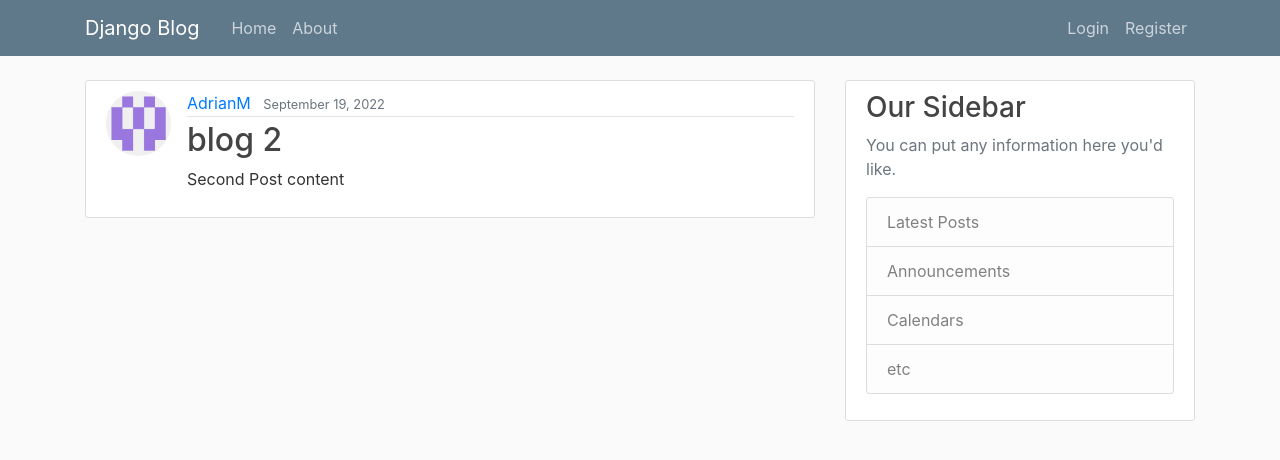
After one commit to adrian7cd/django_project, a Django app: page /post/2/ in a window 1280 px wide. The commit adds this page. Shown: the top 460 px of the page. Run offline with Django 4.2, Linux system fonts and the light colour scheme; data comes from the database, SQL or seed files in the repository; both versions use the stored data as it was after the commit; some libraries are stand-ins or nearby versions.

Commit message:
Create, Update, Delete Posts

```diff
--- a/blog/models.py
+++ b/blog/models.py
@@ -1,6 +1,7 @@
 from django.db import models
 from django.utils import timezone
 from django.contrib.auth.models import User
+from django.urls import reverse
 
 class Post(models.Model):
   title = models.CharField(max_length=100)
@@ -10,3 +11,6 @@
 
   def __str__(self):
     return self.title
+
+  def get_absolute_url(self):
+    return reverse("post-detail", kwargs={"pk": self.pk})
--- a/blog/templates/blog/base.html
+++ b/blog/templates/blog/base.html
@@ -50,6 +50,7 @@
             <!-- Navbar Right Side -->
             <div class="navbar-nav">
               {% if user.is_authenticated %}
+              <a class="nav-item nav-link" href="{% url 'post-create' %}">New Post</a>
               <a class="nav-item nav-link" href="{% url 'profile' %}">Profile</a>
               <a class="nav-item nav-link" href="{% url 'logout' %}">Logout</a>
               {% else %}
--- a/blog/templates/blog/home.html
+++ b/blog/templates/blog/home.html
@@ -10,7 +10,11 @@
       <a class="mr-2" href="#">{{ post.author }}</a>
       <small class="text-muted">{{ post.date_posted | date:"F d, Y" }}</small>
     </div>
-    <h2><a class="article-title" href="#">{{ post.title }}</a></h2>
+    <h2>
+      <a class="article-title" href="{% url 'post-detail' post.id %}"
+        >{{ post.title }}</a
+      >
+    </h2>
     <p class="article-content">{{ post.content }}</p>
   </div>
 </article>
--- /dev/null
+++ b/blog/templates/blog/post_detail.html
@@ -0,0 +1,31 @@
+{% extends "blog/base.html" %} {% block content %}
+<article class="media content-section">
+  <img
+    class="rounded-circle article-img"
+    src="{{ object.author.profile.image.url }}"
+    alt=""
+  />
+  <div class="media-body">
+    <div class="article-metadata">
+      <a class="mr-2" href="#">{{ object.author }}</a>
+      <small class="text-muted">{{ object.date_posted | date:"F d, Y" }}</small>
+      {% if object.author == user %}
+      <div>
+        <a
+          class="btn btn-secondary btn-sm mt-1 mb-1"
+          href="{% url 'post-update' object.id %}"
+          >Update</a
+        >
+        <a
+          class="btn btn-danger btn-sm mt-1 mb-1"
+          href="{% url 'post-delete' object.id %}"
+          >Delete</a
+        >
+      </div>
+      {% endif %}
+    </div>
+    <h2 class="article-title">{{ object.title }}</h2>
+    <p class="article-content">{{ object.content }}</p>
+  </div>
+</article>
+{% endblock content %}
--- a/blog/urls.py
+++ b/blog/urls.py
@@ -1,7 +1,12 @@
 from django.urls import path
+from .views import PostListView, PostDetailView, PostCreateView, PostUpdateView, PostDeleteView
 from . import views
 
 urlpatterns = [
-    path('', views.home, name="blog-home"),
-    path('about/', views.about, name="blog-about"),
+    path('', PostListView.as_view(), name="blog-home"),
+    path('post/<int:pk>/', PostDetailView.as_view(), name="post-detail"),
+    path('post/<int:pk>/update/', PostUpdateView.as_view(), name="post-update"),
+    path('post/<int:pk>/delete/', PostDeleteView.as_view(), name="post-delete"),
+    path('post/new/', PostCreateView.as_view(), name="post-create"),
+    path('about/', views.about, name="blog-about")
 ]
--- a/blog/views.py
+++ b/blog/views.py
@@ -1,4 +1,7 @@
+from urllib import request
 from django.shortcuts import render
+from django.contrib.auth.mixins import LoginRequiredMixin, UserPassesTestMixin
+from django.views.generic import ListView, DetailView, CreateView, UpdateView, DeleteView
 from .models import Post
 
 # Create your views here.
@@ -8,5 +11,46 @@
   }
   return render(request, "blog/home.html", context)
 
+class PostListView(ListView):
+  model = Post
+  template_name = "blog/home.html"
+  context_object_name = "posts"
+  ordering = ["-date_posted"]
+
+class PostDetailView(DetailView):
+  model = Post
+
+class PostCreateView(LoginRequiredMixin, CreateView):
+  model = Post
+  fields = ["title", "content"]
+
+  def form_valid(self, form):
+    form.instance.author = self.request.user
+    return super().form_valid(form)
+
+class PostUpdateView(LoginRequiredMixin, UserPassesTestMixin, UpdateView):
+  model = Post
+  fields = ["title", "content"]
+
+  def form_valid(self, form):
+    form.instance.author = self.request.user
+    return super().form_valid(form)
+
+  def test_func(self):
+    post = self.get_object()
+    if self.request.user == post.author:
+      return True
+    return False
+
+class PostDeleteView(LoginRequiredMixin, UserPassesTestMixin, DeleteView):
+  model = Post
+  success_url = "/"
+
+  def test_func(self):
+    post = self.get_object()
+    if self.request.user == post.author:
+      return True
+    return False
+
 def about(request):
   return render(request, "blog/about.html", {"title": "About"})
```
Also changed, not shown: blog/templates/blog/post_confirm_delete.html (added, +19 -0 lines), blog/templates/blog/post_form.html (added, +14 -0 lines), db.sqlite3.
